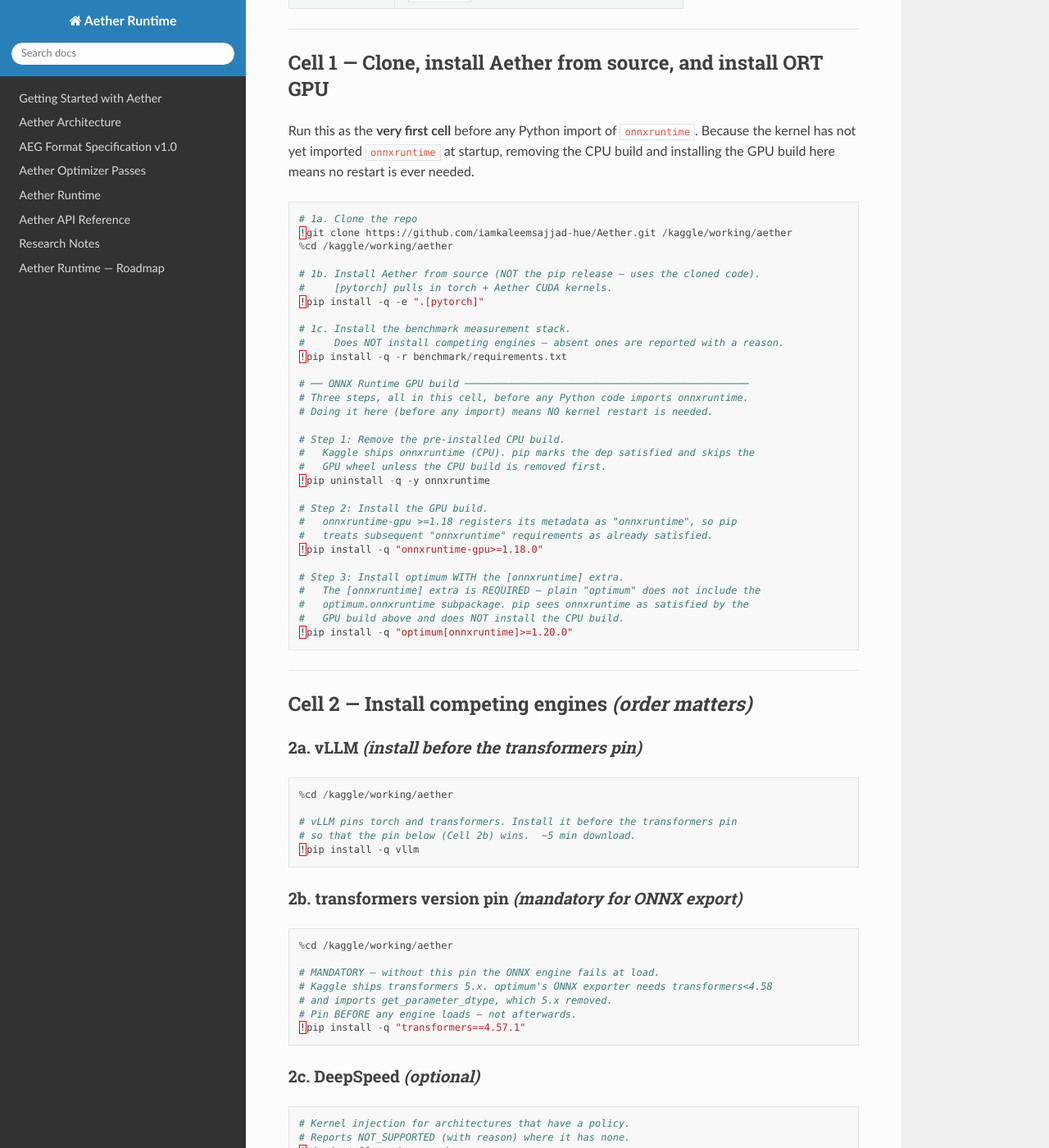
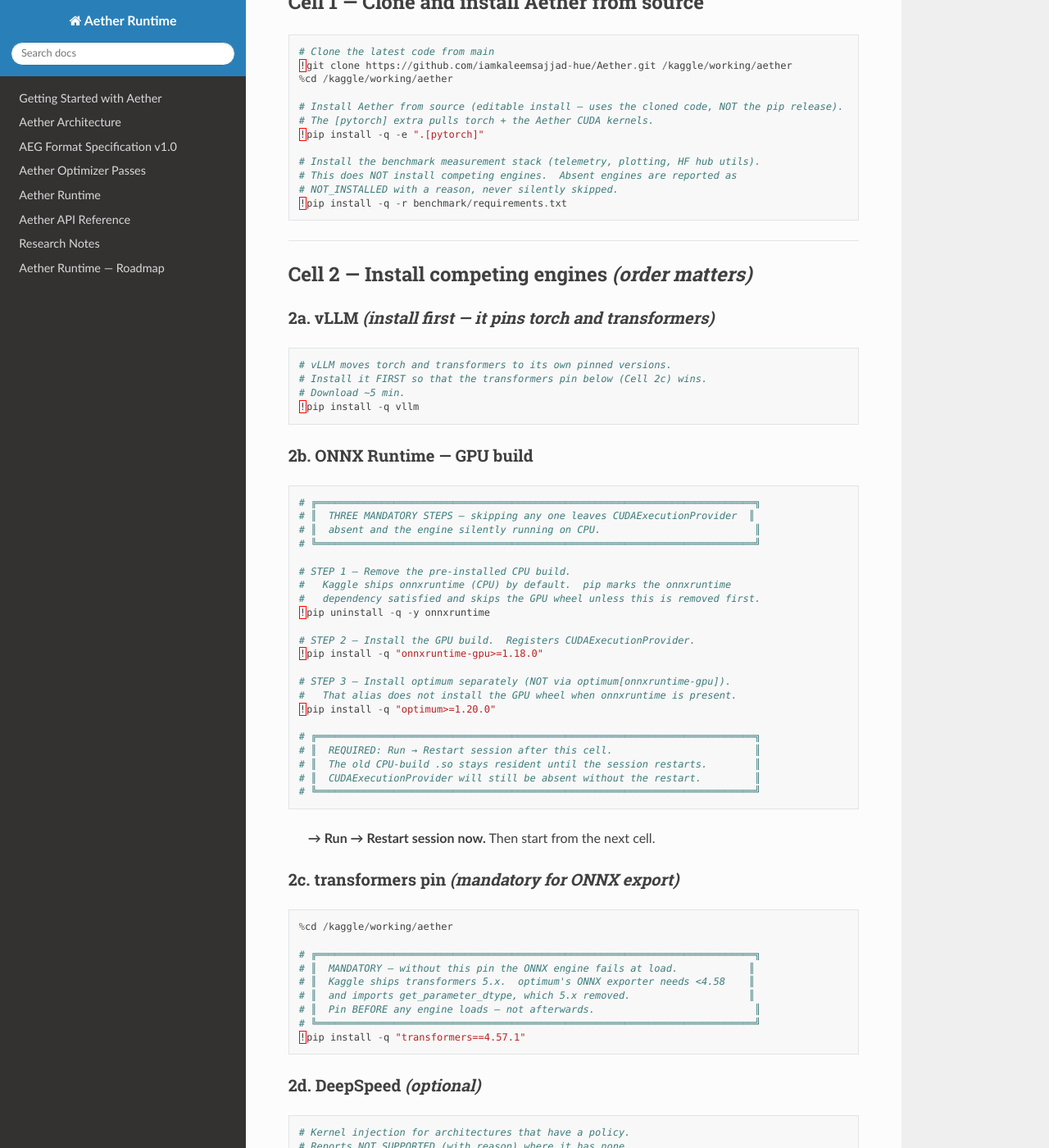
Before and after one commit to iamkaleemsajjad-hue/Aether, a Sphinx documentation site: the page built from docs/benchmark-kaggle.md, in a window 1280 px wide and 1400 px high, scrolled down 622 px. Shown: the whole window at 82% size. Built offline with Sphinx 7.4.7 and the Read the Docs theme 3.1.0, drawn with Linux system fonts in a browser that asks for light colours; some of the changed text lies outside the part shown.

Commit message:
Revert "fix(onnxruntime): eliminate session-restart requirement - use subprocess probes"
This reverts commit 4d2fb3627c3ee7779b9048e81de9609e54a926ed.

````diff
--- a/docs/benchmark-kaggle.md
+++ b/docs/benchmark-kaggle.md
@@ -1,94 +1,97 @@
 # Kaggle Benchmark Runbook — Aether Runtime vs All Engines
 
-Complete, cell-by-cell instructions for a **Kaggle GPU notebook (2× Tesla T4)**.
+Complete, cell-by-cell instructions for running the multi-engine benchmark on a
+**Kaggle GPU notebook (2× Tesla T4, 4 vCPU, ~31 GiB RAM)**.
 
-> **Aether runs from the cloned source** — not from a pip release. Every
-> benchmark number reflects exactly the code on `main`.
->
-> **No kernel restart is required** after installing `onnxruntime-gpu`. Both
-> the availability probe and the measurement workers run in subprocesses that
-> always see the current disk state, so a stale in-process `.so` in the
-> notebook kernel cannot affect any result.
+> **Aether is compiled from the cloned source code** — not from a pip release.
+> Every number the report prints reflects exactly the code on `main`.
 
 ---
 
-## Notebook settings  *(before opening the first cell)*
+## Notebook settings (before opening a cell)
 
 | Setting | Value |
 |---|---|
 | **Accelerator** | `GPU T4 x2` |
 | **Internet access** | `On` |
-| **Persistence** | `Files only` (reuses compiled artifacts across runs) |
+| **Persistence** | `Files only` (lets a second run reuse compiled artifacts) |
 
 ---
 
-## Cell 1 — Clone, install Aether from source, and install ORT GPU
-
-Run this as the **very first cell** before any Python import of `onnxruntime`.
-Because the kernel has not yet imported `onnxruntime` at startup, removing
-the CPU build and installing the GPU build here means no restart is ever needed.
+## Cell 1 — Clone and install Aether from source
 
 ```python
-# 1a. Clone the repo
+# Clone the latest code from main
 !git clone https://github.com/iamkaleemsajjad-hue/Aether.git /kaggle/working/aether
 %cd /kaggle/working/aether
 
-# 1b. Install Aether from source (NOT the pip release — uses the cloned code).
-#     [pytorch] pulls in torch + Aether CUDA kernels.
+# Install Aether from source (editable install — uses the cloned code, NOT the pip release).
+# The [pytorch] extra pulls torch + the Aether CUDA kernels.
 !pip install -q -e ".[pytorch]"
 
-# 1c. Install the benchmark measurement stack.
-#     Does NOT install competing engines — absent ones are reported with a reason.
+# Install the benchmark measurement stack (telemetry, plotting, HF hub utils).
+# This does NOT install competing engines.  Absent engines are reported as
+# NOT_INSTALLED with a reason, never silently skipped.
 !pip install -q -r benchmark/requirements.txt
-
-# ── ONNX Runtime GPU build ────────────────────────────────────────────────
-# Three steps, all in this cell, before any Python code imports onnxruntime.
-# Doing it here (before any import) means NO kernel restart is needed.
-
-# Step 1: Remove the pre-installed CPU build.
-#   Kaggle ships onnxruntime (CPU). pip marks the dep satisfied and skips the
-#   GPU wheel unless the CPU build is removed first.
-!pip uninstall -q -y onnxruntime
-
-# Step 2: Install the GPU build.
-#   onnxruntime-gpu >=1.18 registers its metadata as "onnxruntime", so pip
-#   treats subsequent "onnxruntime" requirements as already satisfied.
-!pip install -q "onnxruntime-gpu>=1.18.0"
-
-# Step 3: Install optimum WITH the [onnxruntime] extra.
-#   The [onnxruntime] extra is REQUIRED — plain "optimum" does not include the
-#   optimum.onnxruntime subpackage. pip sees onnxruntime as satisfied by the
-#   GPU build above and does NOT install the CPU build.
-!pip install -q "optimum[onnxruntime]>=1.20.0"
 ```
 
 ---
 
 ## Cell 2 — Install competing engines  *(order matters)*
 
-### 2a. vLLM  *(install before the transformers pin)*
+### 2a. vLLM  *(install first — it pins torch and transformers)*
+
+```python
+# vLLM moves torch and transformers to its own pinned versions.
+# Install it FIRST so that the transformers pin below (Cell 2c) wins.
+# Download ~5 min.
+!pip install -q vllm
+```
+
+### 2b. ONNX Runtime — GPU build
+
+```python
+# ╔══════════════════════════════════════════════════════════════════════════╗
+# ║  THREE MANDATORY STEPS — skipping any one leaves CUDAExecutionProvider  ║
+# ║  absent and the engine silently running on CPU.                          ║
+# ╚══════════════════════════════════════════════════════════════════════════╝
+
+# STEP 1 — Remove the pre-installed CPU build.
+#   Kaggle ships onnxruntime (CPU) by default.  pip marks the onnxruntime
+#   dependency satisfied and skips the GPU wheel unless this is removed first.
+!pip uninstall -q -y onnxruntime
+
+# STEP 2 — Install the GPU build.  Registers CUDAExecutionProvider.
+!pip install -q "onnxruntime-gpu>=1.18.0"
+
+# STEP 3 — Install optimum separately (NOT via optimum[onnxruntime-gpu]).
+#   That alias does not install the GPU wheel when onnxruntime is present.
+!pip install -q "optimum>=1.20.0"
+
+# ╔══════════════════════════════════════════════════════════════════════════╗
+# ║  REQUIRED: Run → Restart session after this cell.                        ║
+# ║  The old CPU-build .so stays resident until the session restarts.        ║
+# ║  CUDAExecutionProvider will still be absent without the restart.         ║
+# ╚══════════════════════════════════════════════════════════════════════════╝
+```
+
+> **→ Run → Restart session now.**  Then start from the next cell.
+
+### 2c. transformers pin  *(mandatory for ONNX export)*
 
 ```python
 %cd /kaggle/working/aether
 
-# vLLM pins torch and transformers. Install it before the transformers pin
-# so that the pin below (Cell 2b) wins.  ~5 min download.
-!pip install -q vllm
-```
-
-### 2b. transformers version pin  *(mandatory for ONNX export)*
-
-```python
-%cd /kaggle/working/aether
-
-# MANDATORY — without this pin the ONNX engine fails at load.
-# Kaggle ships transformers 5.x. optimum's ONNX exporter needs transformers<4.58
-# and imports get_parameter_dtype, which 5.x removed.
-# Pin BEFORE any engine loads — not afterwards.
+# ╔══════════════════════════════════════════════════════════════════════════╗
+# ║  MANDATORY — without this pin the ONNX engine fails at load.            ║
+# ║  Kaggle ships transformers 5.x.  optimum's ONNX exporter needs <4.58    ║
+# ║  and imports get_parameter_dtype, which 5.x removed.                    ║
+# ║  Pin BEFORE any engine loads — not afterwards.                           ║
+# ╚══════════════════════════════════════════════════════════════════════════╝
 !pip install -q "transformers==4.57.1"
 ```
 
-### 2c. DeepSpeed  *(optional)*
+### 2d. DeepSpeed  *(optional)*
 
 ```python
 # Kernel injection for architectures that have a policy.
@@ -96,40 +99,40 @@
 !pip install -q deepspeed
 ```
 
-### 2d. llama.cpp  *(optional — adds ~20 min for GGUF conversion)*
+### 2e. llama.cpp  *(optional — adds ~20 min for GGUF conversion)*
 
 ```python
 # llama.cpp executes GGUF, not the HF checkpoint.
+# A conversion script is needed for an F16 GGUF so the comparison is weight-exact.
 # Skip this cell to leave llama_cpp as NOT_INSTALLED.
 !pip install -q llama-cpp-python gguf
 !git clone --depth 1 https://github.com/ggml-org/llama.cpp /kaggle/working/llama.cpp
 ```
 
-> If you install llama.cpp, add `--gguf-convert-script /kaggle/working/llama.cpp/convert_hf_to_gguf.py`
-> to every benchmark command in Cells 5–6.
+> If you install llama.cpp add `--gguf-convert-script /kaggle/working/llama.cpp/convert_hf_to_gguf.py`
+> to every benchmark command below.
 
 ---
 
-## Cell 3 — Verify the GPU build is active
+## Cell 3 — Verify the GPU build
 
 ```python
 %cd /kaggle/working/aether
 
 import onnxruntime as ort
-from importlib.metadata import version as pkg_version
-
-print("ORT version        :", ort.__version__)
+print("ORT version       :", ort.__version__)
 print("Available providers:", ort.get_available_providers())
 
 assert "CUDAExecutionProvider" in ort.get_available_providers(), (
     "\n\nCUDAExecutionProvider is MISSING.\n"
-    "Fix (no restart needed):\n"
-    "  !pip uninstall -q -y onnxruntime\n"
-    "  !pip install -q 'onnxruntime-gpu>=1.18.0'\n"
-    "  !pip install -q 'optimum[onnxruntime]>=1.20.0'\n"
-    "Then re-run this cell. No restart required."
+    "Fix:\n"
+    "  (1) pip uninstall -y onnxruntime\n"
+    "  (2) pip install 'onnxruntime-gpu>=1.18.0'\n"
+    "  (3) Run -> Restart session\n"
+    "  (4) %cd /kaggle/working/aether and re-run this cell.\n"
+    "The CPU-build .so stays resident until the session is restarted."
 )
-print("OK — GPU build confirmed.")
+print("\nOK — GPU build confirmed.")
 ```
 
 ---
@@ -138,69 +141,29 @@
 
 ```python
 %cd /kaggle/working/aether
-from importlib.metadata import version as pkg_version
 
-# GPU info
 !nvidia-smi
 
-# Package versions
-import torch
-import transformers
-import onnxruntime as ort
-
-print(f"torch        {torch.__version__}")
-print(f"transformers {transformers.__version__}")
-try:
-    print(f"optimum      {pkg_version('optimum')}")
-except Exception:
-    print("optimum      (version unavailable)")
-print(f"onnxruntime  {ort.__version__}")
-print(f"CUDA avail   {torch.cuda.is_available()}")
-print(f"GPU count    {torch.cuda.device_count()}")
+!python -c "
+import torch, transformers, optimum, onnxruntime as ort
+print(f'torch        {torch.__version__}')
+print(f'transformers {transformers.__version__}')
+print(f'optimum      {optimum.__version__}')
+print(f'onnxruntime  {ort.__version__}')
+print(f'CUDA avail   {torch.cuda.is_available()}')
+print(f'GPU count    {torch.cuda.device_count()}')
 for i in range(torch.cuda.device_count()):
     p = torch.cuda.get_device_properties(i)
-    print(f"  cuda:{i}  {p.name}  {p.total_memory/1024**3:.1f} GiB  sm_{p.major}{p.minor}")
+    print(f'  cuda:{i}  {p.name}  {p.total_memory/1024**3:.1f} GiB  sm_{p.major}{p.minor}')
+"
 
-# Verify Aether is from the cloned source, not a pip release
+# Verify Aether is loaded from the cloned source (not a site-packages release)
 !python -c "import aether; print('aether path:', aether.__file__)"
 ```
 
 ---
 
-## Recovery cell  *(only if you are in a session where install already ran but ORT was wrong)*
-
-If you already ran cells and ended up with `NOT_INSTALLED` for onnxruntime,
-run this cell to fix without restarting:
-
-```python
-%cd /kaggle/working/aether
-
-# Remove CPU build if still present
-!pip uninstall -q -y onnxruntime
-
-# Install GPU build
-!pip install -q "onnxruntime-gpu>=1.18.0"
-
-# Install optimum WITH the [onnxruntime] extra (required for optimum.onnxruntime subpackage)
-!pip install -q "optimum[onnxruntime]>=1.20.0"
-
-# No restart needed — probe and workers run in subprocesses that see fresh disk state.
-
-# Verify in subprocess (this is exactly what the benchmark probe does)
-import subprocess, sys
-r = subprocess.run(
-    [sys.executable, "-c",
-     "import onnxruntime as ort; print(ort.get_available_providers())"],
-    capture_output=True, text=True
-)
-print("Subprocess ORT providers:", r.stdout.strip())
-assert "CUDAExecutionProvider" in r.stdout, "Still missing CUDAExecutionProvider"
-print("OK — subprocess sees GPU build. No restart needed.")
-```
-
----
-
-## Cell 5 — Smoke run  *(survey engines, ~3–5 min)*
+## Cell 5 — Smoke run  *(engine survey, ~3 min)*
 
 ```python
 %cd /kaggle/working/aether
@@ -211,7 +174,7 @@
 ```
 
 Read the `engine availability` block. Every engine is `run` or `skip` with a
-full reason. Fix anything unexpected before Cell 6.
+full reason.  Fix anything unexpected before Cell 6.
 
 **Expected availability on 2× T4:**
 
@@ -219,10 +182,10 @@
 |---|---|---|
 | `hf_transformers` | `run` | Reference baseline |
 | `pytorch_native` | `run` | Same weights, hand-written loop |
-| `onnxruntime` | `run` — CUDAExecutionProvider | GPU build required; fix message if CPU |
-| `aether` | `run` | Compiled from source → `cuda_sm70` |
-| `llama_cpp` | `run` or `NOT_INSTALLED` | Only if Cell 2d installed |
-| `deepspeed` | `run` or `NOT_SUPPORTED` | Depends on architecture |
+| `onnxruntime` | `run` — CUDAExecutionProvider | Must show CUDA, not CPU |
+| `aether` | `run` | Compiled from cloned source to cuda_sm70 |
+| `llama_cpp` | `run` or `NOT_INSTALLED` | Only if installed in Cell 2e |
+| `deepspeed` | `run` or `NOT_SUPPORTED` | Depends on model architecture |
 | `vllm` | `run` at fp16 | Refuses bf16 below sm_80 |
 | `sglang` | `NOT_APPLICABLE` | Needs sm_80+; T4 is sm_75 |
 | `tensorrt_llm` | `NOT_APPLICABLE` | Wheels target sm_80+ |
@@ -233,10 +196,10 @@
 
 ## Cell 6 — Full benchmark run
 
-`AETHER_ORT_REQUIRE_GPU=1` causes the run to fail fast with a clear message if
-the ONNX engine is on CPU, instead of silently producing misleading results.
+`AETHER_ORT_REQUIRE_GPU=1` makes the run fail fast if ORT is on CPU, rather than
+silently producing CPU numbers under the GPU engine label.
 
-### Full run — all models, all matrix  *(~60–90 min on 2× T4)*
+### Full run — all models, all matrix  *(~60–90 min)*
 
 ```python
 %cd /kaggle/working/aether
@@ -268,7 +231,7 @@
     --output-dir /kaggle/working/benchmark_results
 ```
 
-### With llama.cpp *(if installed in Cell 2d)*
+### With llama.cpp *(if installed)*
 
 ```python
 %cd /kaggle/working/aether
@@ -341,35 +304,43 @@
     print()
 ```
 
-> **`gpu_provider_active` must be `True`.** If it is `False`, the engine ran on
-> CPU. Run the Recovery cell above, then re-run from Cell 5.
+> **`gpu_provider_active` must be `True`.**  If it is `False`, the engine ran on
+> CPU.  Go back to Cell 2b, complete all three steps, restart the session, and
+> rerun from Cell 3.
 
 ---
 
 ## Cell 8 — Save results
 
 ```python
-# Copy to the Output tab
+# Outputs tab — copy results into the repo directory
 !cp -r /kaggle/working/benchmark_results /kaggle/working/aether/benchmark_results
+```
+
+```python
+# Optional: commit results back to GitHub
+# !cd /kaggle/working/aether && git add benchmark_results && \
+#     git commit -m "results: Kaggle 2xT4 $(date -u +%Y-%m-%d)" && \
+#     git push origin main
 ```
 
 ---
 
 ## Reference: What runs on 2× T4
 
-| Engine | Status | Notes |
+| Engine | Status on T4 | Notes |
 |---|---|---|
 | `hf_transformers` | ✅ runs | Reference baseline |
 | `pytorch_native` | ✅ runs | Hand-written loop, same weights |
-| `onnxruntime` | ✅ runs *(with GPU build + transformers pin)* | `onnxruntime-gpu` + `optimum[onnxruntime]` + `transformers==4.57.1` required |
-| `aether` | ✅ runs | From source; compiles to `cuda_sm70` (T4 = sm_75 → sm70 tier) |
-| `llama_cpp` | ✅ if installed | Executes GGUF (F16 auto-converted); CPU-only pip build |
-| `deepspeed` | ⚠️ partial | `NOT_SUPPORTED` on architectures without a kernel injection policy |
-| `vllm` | ✅ at fp16 | Refuses bf16 below sm_80; `--precision auto` resolves to fp16 on T4 |
+| `onnxruntime` | ✅ runs *(with transformers pin)* | GPU build required; exporter needs transformers<4.58 |
+| `aether` | ✅ runs | Compiled from source to `cuda_sm70` (T4 = sm_75 → sm70 tier) |
+| `llama_cpp` | ✅ if installed | Executes GGUF (F16 auto-converted); CPU-only unless built with CUDA |
+| `deepspeed` | ⚠️ partial | NOT_SUPPORTED on architectures without an injection policy |
+| `vllm` | ✅ at fp16 | Refuses bf16 below sm_80; suite pins fp16 on T4 |
 | `sglang` | ❌ NOT_APPLICABLE | FlashAttention needs sm_80+; T4 is sm_75 |
-| `tensorrt_llm` | ❌ NOT_APPLICABLE | Wheels require sm_80+ |
-| `exllamav2` | ❌ NOT_APPLICABLE | Requires EXL2-quantized weights |
-| `mlc` | ❌ NOT_APPLICABLE | Requires TVM-compiled model artifact |
+| `tensorrt_llm` | ❌ NOT_APPLICABLE | Published wheels require sm_80+ |
+| `exllamav2` | ❌ NOT_APPLICABLE | Requires EXL2-quantized weights (none exist for charter models) |
+| `mlc` | ❌ NOT_APPLICABLE | Requires a TVM-compiled artifact (harness does not build one) |
 
 NOT_APPLICABLE engines appear in the compatibility table with the deciding reason
 — they are not failures and not zeros.
@@ -379,24 +350,21 @@
 ## T4-specific notes
 
 **Precision resolves to fp16, not bf16.**
-T4 is sm_75 and has no bf16 tensor cores. `--precision auto` resolves to **fp16**
-on T4 because vLLM and others refuse bf16 below sm_80. The charter checkpoints are
-published in bf16; each engine holds its own fp16 rendering of the same values, and
-that storage difference is printed next to every comparison it affects. Pass
-`--precision bf16` for the weight-exact configuration at the cost of the engines
-that cannot run it.
+T4 is sm_75 and has no bf16 tensor cores.  Recent torch reports
+`is_bf16_supported() == True` via software emulation, but vLLM and others refuse
+bf16 below sm_80 outright.  `--precision auto` resolves to **fp16** on T4.
+The charter checkpoints are published in bf16; each engine holds its own fp16
+rendering of the same values, and that storage difference is printed next to
+every comparison it affects.  Pass `--precision bf16` for the weight-exact
+configuration at the cost of engines that cannot run it.
 
 **Every engine sees exactly one GPU.**
-`--devices 1` is the default. The worker sets `CUDA_VISIBLE_DEVICES=0` before
-any CUDA context exists, so each engine sees one device and none has its placement
-logic altered. Pass `--devices 2` to measure multi-device execution deliberately.
+`--devices 1` is the default.  The worker sets `CUDA_VISIBLE_DEVICES=0` before
+any CUDA context is created, so each engine finds one device and does what it
+does with one device — no engine's placement logic is modified.  Pass
+`--devices 2` to measure multi-device execution deliberately.
 
 **Aether compiles to `cuda_sm70` on T4.**
-T4 is sm_75. Aether's target mapping rounds to the nearest supported tier:
-sm_75 → `cuda_sm70` (Volta). The `.aeg` artifact is cached and reused on `--resume`.
-
-**No session restart ever required for onnxruntime-gpu.**
-The benchmark's availability probe and all measurement workers run in subprocesses.
-Subprocesses always get a fresh Python import context and see what is actually on
-disk. Installing `onnxruntime-gpu` then running the benchmark is sufficient — the
-orchestrator process's in-memory stale `.so` is never involved in probing or timing.
+T4 is sm_75.  Aether's target mapping rounds to the nearest supported tier:
+sm_75 → `cuda_sm70` (Volta).  The compiled `.aeg` artifact is cached and reused
+on `--resume` runs.
````
Also changed, not shown: other parts of docs/benchmark-kaggle.md (+2 -2 lines), pyproject.toml (+7 -7 lines), 2 other files.
